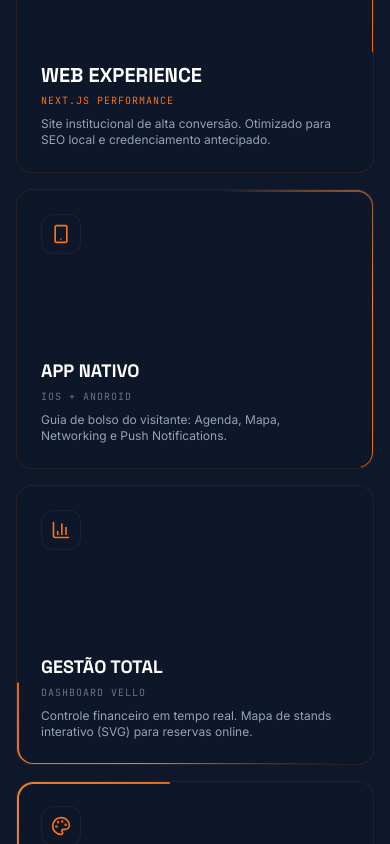
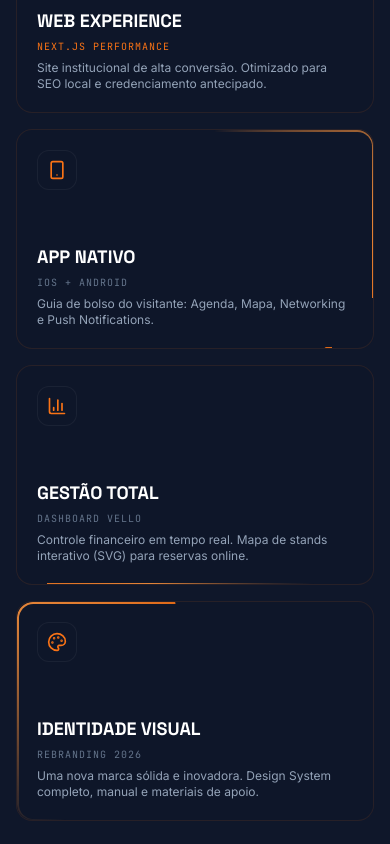
Before and after one commit to lucasrezendera/Proposta-Comercial, a Next.js app: page / in a window 390 px wide. Shown: the part 2240-3084 px from the top of the page. Built offline with nearby package versions, Linux system fonts and the light colour scheme.

Commit message:
Reduzir altura dos cards Ecossistema VELLO no mobile - de 280px para 220px

```diff
--- a/components/Sections/Solution.tsx
+++ b/components/Sections/Solution.tsx
@@ -25,7 +25,7 @@ export const Solution: React.FC = () => {
             <div className="grid grid-cols-1 md:grid-cols-12 grid-rows-auto md:grid-rows-2 gap-4 h-auto md:h-[650px]">
 
                {/* Card 1: Site (Main) */}
-               <div className="md:col-span-8 md:row-span-1 group relative glass-card rounded-2xl sm:rounded-[2rem] overflow-hidden p-6 sm:p-8 flex flex-col justify-between min-h-[280px]">
+               <div className="md:col-span-8 md:row-span-1 group relative glass-card rounded-2xl sm:rounded-[2rem] overflow-hidden p-5 sm:p-6 md:p-8 flex flex-col justify-between min-h-[220px] md:min-h-[280px]">
                   <div className="border-beam" style={{ "--duration": "3s" } as any} />
                   <div className="hidden md:block absolute top-0 right-0 w-64 h-64 bg-primary/5 blur-[80px] rounded-full pointer-events-none transition-all group-hover:bg-primary/10"></div>
                   <div className="relative z-10 flex flex-col h-full justify-between">
@@ -36,49 +36,49 @@ export const Solution: React.FC = () => {
                         <span className="text-[9px] sm:text-[10px] font-mono text-primary border border-primary/30 px-2 sm:px-3 py-0.5 sm:py-1 rounded-full">CORE SYSTEM</span>
                      </div>
                      <div>
-                        <h3 className="font-display text-xl sm:text-2xl font-bold text-white mb-1 uppercase">WEB EXPERIENCE</h3>
-                        <span className="text-[10px] sm:text-xs font-mono text-primary uppercase tracking-widest mb-2 block">NEXT.JS PERFORMANCE</span>
+                        <h3 className="font-display text-lg sm:text-xl md:text-2xl font-bold text-white mb-1 uppercase">WEB EXPERIENCE</h3>
+                        <span className="text-[10px] sm:text-xs font-mono text-primary uppercase tracking-widest mb-1.5 sm:mb-2 block">NEXT.JS PERFORMANCE</span>
                         <p className="text-slate-400 text-xs sm:text-sm max-w-md">Site institucional de alta conversão. Otimizado para SEO local e credenciamento antecipado.</p>
                      </div>
                   </div>
                </div>
 
                {/* Card 2: App */}
-               <div className="md:col-span-4 md:row-span-1 group relative glass-card rounded-2xl sm:rounded-[2rem] p-6 sm:p-8 flex flex-col justify-between hover:bg-slate-900/50 min-h-[280px]">
+               <div className="md:col-span-4 md:row-span-1 group relative glass-card rounded-2xl sm:rounded-[2rem] p-5 sm:p-6 md:p-8 flex flex-col justify-between hover:bg-slate-900/50 min-h-[220px] md:min-h-[280px]">
                   <div className="border-beam" style={{ "--duration": "5s" } as any} />
                   <div className="w-10 h-10 sm:w-12 sm:h-12 glass rounded-xl sm:rounded-2xl flex items-center justify-center text-primary border-primary/20">
                      <Smartphone size={20} className="sm:w-6 sm:h-6" />
                   </div>
                   <div>
                      <h3 className="font-display text-lg sm:text-xl font-bold text-white mb-1 uppercase">APP NATIVO</h3>
-                     <span className="text-[10px] sm:text-xs font-mono text-slate-500 uppercase tracking-widest mb-2 block">IOS + ANDROID</span>
+                     <span className="text-[10px] sm:text-xs font-mono text-slate-500 uppercase tracking-widest mb-1.5 sm:mb-2 block">IOS + ANDROID</span>
                      <p className="text-slate-400 text-xs sm:text-sm">Guia de bolso do visitante: Agenda, Mapa, Networking e Push Notifications.</p>
                   </div>
                </div>
 
                {/* Card 3: Gestão */}
-               <div className="md:col-span-4 md:row-span-1 group relative glass-card rounded-2xl sm:rounded-[2rem] p-6 sm:p-8 flex flex-col justify-between border-dashed border-slate-800 min-h-[280px]">
+               <div className="md:col-span-4 md:row-span-1 group relative glass-card rounded-2xl sm:rounded-[2rem] p-5 sm:p-6 md:p-8 flex flex-col justify-between border-dashed border-slate-800 min-h-[220px] md:min-h-[280px]">
                   <div className="border-beam" style={{ "--duration": "4s" } as any} />
                   <div className="w-10 h-10 sm:w-12 sm:h-12 glass rounded-xl sm:rounded-2xl flex items-center justify-center text-primary border-primary/20">
                      <BarChart3 size={20} className="sm:w-6 sm:h-6" />
                   </div>
                   <div>
                      <h3 className="font-display text-lg sm:text-xl font-bold text-white mb-1 uppercase">GESTÃO TOTAL</h3>
-                     <span className="text-[10px] sm:text-xs font-mono text-slate-500 uppercase tracking-widest mb-2 block">DASHBOARD VELLO</span>
+                     <span className="text-[10px] sm:text-xs font-mono text-slate-500 uppercase tracking-widest mb-1.5 sm:mb-2 block">DASHBOARD VELLO</span>
                      <p className="text-slate-400 text-xs sm:text-sm">Controle financeiro em tempo real. Mapa de stands interativo (SVG) para reservas online.</p>
                   </div>
                </div>
 
                {/* Card 4: Marca */}
-               <div className="md:col-span-8 md:row-span-1 group relative glass-card rounded-2xl sm:rounded-[2rem] p-6 sm:p-8 flex flex-col justify-between overflow-hidden min-h-[280px]">
+               <div className="md:col-span-8 md:row-span-1 group relative glass-card rounded-2xl sm:rounded-[2rem] p-5 sm:p-6 md:p-8 flex flex-col justify-between overflow-hidden min-h-[220px] md:min-h-[280px]">
                   <div className="border-beam" style={{ "--duration": "7s" } as any} />
                   <div className="hidden md:block absolute -bottom-10 -right-10 w-48 h-48 bg-white/5 blur-[50px] rounded-full pointer-events-none group-hover:bg-primary/10 transition-colors"></div>
                   <div className="w-10 h-10 sm:w-12 sm:h-12 glass rounded-xl sm:rounded-2xl flex items-center justify-center text-primary border-primary/20">
                      <Palette size={20} className="sm:w-6 sm:h-6" />
                   </div>
                   <div>
-                     <h3 className="font-display text-xl sm:text-2xl font-bold text-white mb-1 uppercase">IDENTIDADE VISUAL</h3>
-                     <span className="text-[10px] sm:text-xs font-mono text-slate-500 uppercase tracking-widest mb-2 block">REBRANDING 2026</span>
+                     <h3 className="font-display text-lg sm:text-xl md:text-2xl font-bold text-white mb-1 uppercase">IDENTIDADE VISUAL</h3>
+                     <span className="text-[10px] sm:text-xs font-mono text-slate-500 uppercase tracking-widest mb-1.5 sm:mb-2 block">REBRANDING 2026</span>
                      <p className="text-slate-400 text-xs sm:text-sm max-w-sm">Uma nova marca sólida e inovadora. Design System completo, manual e materiais de apoio.</p>
                   </div>
                </div>
```
